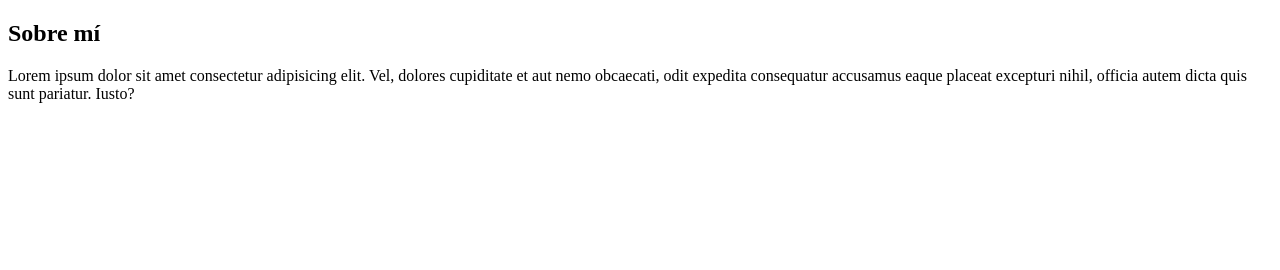
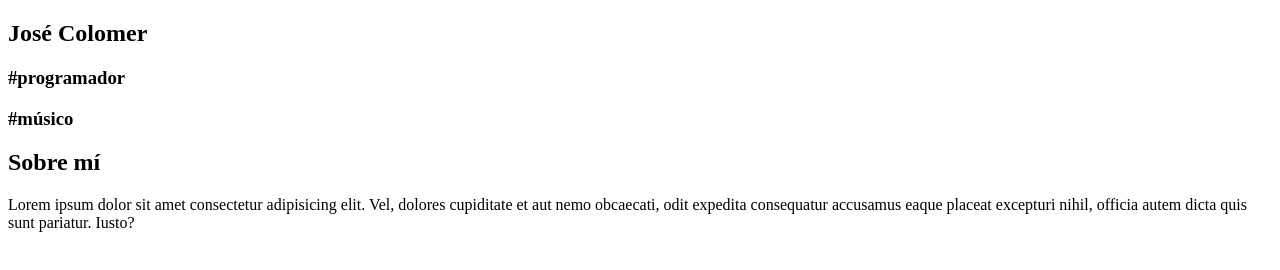
Before and after one commit to joseelinformatic1/CursoHtmlCss, a plain HTML site: page Capitulo 1/porfolio/index.html in a window 1280 px wide. Drawn offline with Linux system fonts and the light colour scheme.

Commit message:
Secciones con los elementos de bloque

```diff
--- a/Capitulo 1/porfolio/index.html
+++ b/Capitulo 1/porfolio/index.html
@@ -7,7 +7,19 @@
         <title>Portfolio de José Colomer</title>
     </head>
     <body>
-        <h2>Sobre mí</h2>
-        <p>Lorem ipsum dolor sit amet consectetur adipisicing elit. Vel, dolores cupiditate et aut nemo obcaecati, odit expedita consequatur accusamus eaque placeat excepturi nihil, officia autem dicta quis sunt pariatur. Iusto?</p>
+        <!--Bloque de inicio-->
+        <div>
+            <h2>José Colomer</h2>
+            <h3>#programador</h3>
+            <h3>#músico</h3>
+        </div>
+        <!--FIN Bloque de inicio-->
+        <!--Bloque Sobre mí-->
+        <div>
+            <h2>Sobre mí</h2>
+            <p>Lorem ipsum dolor sit amet consectetur adipisicing elit. Vel, dolores cupiditate et aut nemo obcaecati, odit expedita consequatur accusamus eaque placeat excepturi nihil, officia autem dicta quis sunt pariatur. Iusto?</p>
+        </div>
+        <!--FIN Bloque Sobre mí-->
+
     </body>
 </html>
```
